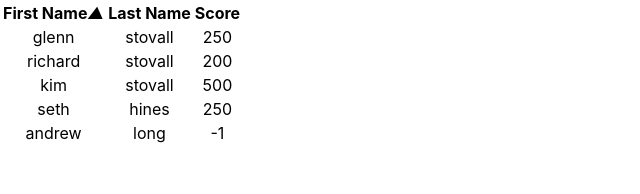
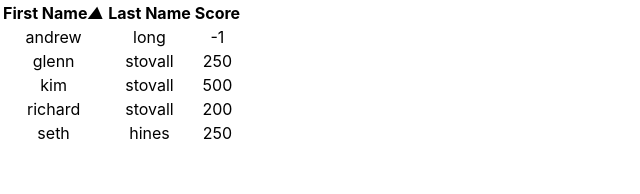
Before and after one commit to GSto/performant_pokemon, a React (Create React App) app: page / in a window 1280 px wide. Shown: the top 194 px of the page, without its empty margins (0-640 px from the left). Built offline with nearby package versions, Linux system fonts and the light colour scheme.

Commit message:
Implements test table, fixes warnings.

```diff
--- a/src/App.js
+++ b/src/App.js
@@ -1,6 +1,6 @@
 import { useState } from 'react'
 import SortableTableHeader from './sortable_table_header'
-import { useTableSorting } from './sortable_tables'
+import { useTableSorting, tableSort } from './sortable_tables'
 
 import './App.css'
 
@@ -34,7 +34,7 @@ const testData = [
 
 function App() {
   const [sortKey, sortOrder, updateSorting] = useTableSorting('fname')
-  const [tableData, setTableData] = useState(testData)
+  const [tableData] = useState(testData)
 
   return (
     <div className="App">
@@ -63,7 +63,7 @@ function App() {
           </SortableTableHeader>
         </thead>
         <tbody>
-          { tableData.map(({ fname, lname, score }) => (
+          { tableSort(tableData, sortKey, sortOrder).map(({ fname, lname, score }) => (
             <tr>
               <td>{ fname }</td>
               <td>{ lname }</td>
--- a/src/custom_prop_types.jsx
+++ b/src/custom_prop_types.jsx
@@ -5,6 +5,8 @@ export const component = PropTypes.oneOfType([
   PropTypes.node,
 ])
 
-export default {
+const defaults = {
   component,
 }
+
+export default defaults
--- a/src/sortable_tables.jsx
+++ b/src/sortable_tables.jsx
@@ -45,8 +45,10 @@ export const tableCompare = (a, b, key = null, order = 'asc') => {
 // sort an array of objects based on a certain key + direction
 export const tableSort = (arr, key = null, order = 'asc') => arr.sort((a, b) => tableCompare(a, b, key, order))
 
-export default {
+const defaults = {
   useTableSorting,
   tableSort,
   tableCompare,
 }
+
+export default defaults
```
